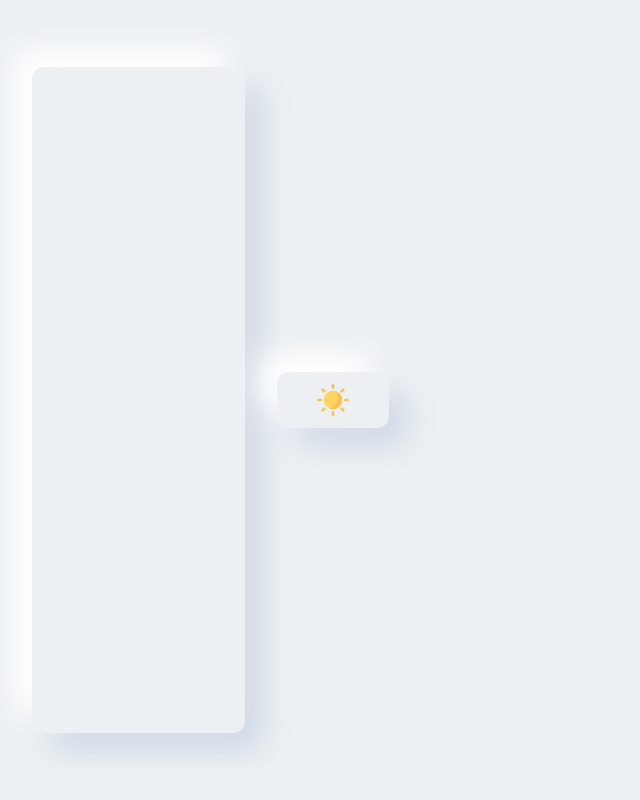
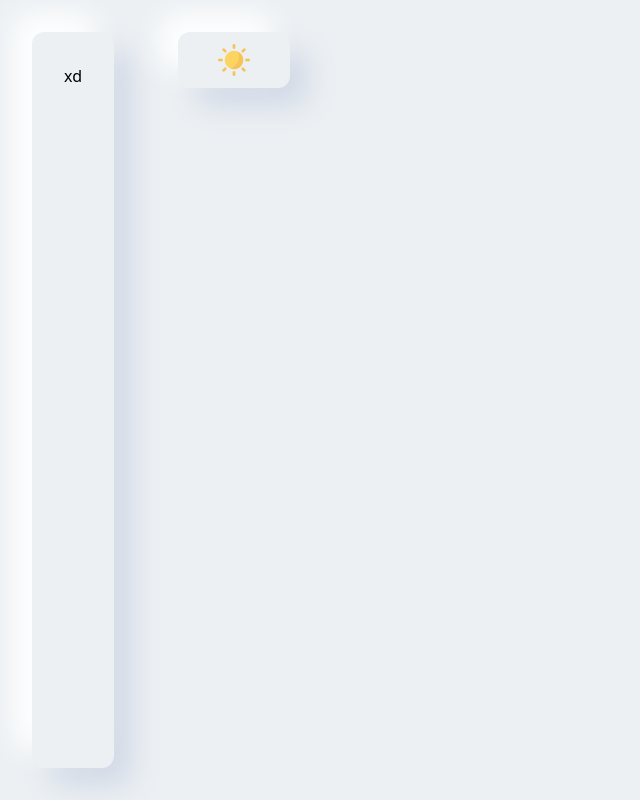
Before and after one commit to MatyD356/neumorphism, a React (Vite) app: page / in a window 1280 px wide. Shown: the whole page, without its empty margins (0-640 px from the left). Built offline with nearby package versions, Linux system fonts and the light colour scheme.

Commit message:
add Img and Surface components

```diff
--- a/src/App.tsx
+++ b/src/App.tsx
@@ -1,3 +1,4 @@
+import Surface from "./components/surface/Surface";
 import ThemeButton from "./components/themeButton/ThemeButton";
 
 export default function App() {
@@ -8,24 +9,11 @@ export default function App() {
     dark:bg-black-nue
     transition-colors
     duration-500
-    flex
-    items-center`
+    flex`
     } >
-      <div className="
-      flex
-      w-1/6
-      h-5/6
-      m-8
-      bg-nue
-      dark:bg-black-nue
-      rounded-xl
-      transition-all
-      shadow-nue
-      hover:shadow-nue-inset
-      dark:shadow-nue-black
-      dark:hover:shadow-nue-black-inset
-      duration-500">
-      </div>
+      <Surface>
+      <div>xd</div>
+      </Surface>
       <ThemeButton />
     </div>
   );
--- a/src/components/button/Button.tsx
+++ b/src/components/button/Button.tsx
@@ -1,8 +1,4 @@
-import { Children, ReactNode } from "react"
-
-type ButtonSize = {
-    sm : 16
-}
+import { ReactNode } from "react"
 
 interface ButtonProps {
     onClick?: () => void
@@ -15,8 +11,9 @@ export default function Button({onClick, children,classes}:ButtonProps){
         <div
             onClick={onClick}
             className={`
+            p-4
+            m-8
             flex
-            p-4
             bg-nue
             dark:bg-black-nue
             rounded-xl
--- /dev/null
+++ b/src/components/img/Img.tsx
@@ -0,0 +1,12 @@
+
+interface ImgProps {
+  h: number
+  w: number
+  src: string
+}
+
+export default function Img({h, w, src}: ImgProps){
+  return (
+    <img className="select-none" height={h} width={w} src={src}/>
+  )
+}
--- /dev/null
+++ b/src/components/surface/Surface.tsx
@@ -0,0 +1,25 @@
+import { ReactNode } from "react";
+
+interface SurfaceProps{
+  children: ReactNode
+}
+
+export default function Surface({children} : SurfaceProps){
+  return (
+    <div className="
+      p-8
+      m-8
+      bg-nue
+      rounded-xl
+      shadow-nue
+      duration-500
+      transition-all
+      dark:bg-black-nue
+      dark:shadow-nue-black
+      hover:shadow-nue-inset
+      dark:hover:shadow-nue-black-inset
+    ">
+        {children}
+    </div>
+  )
+}
--- a/src/components/themeButton/ThemeButton.tsx
+++ b/src/components/themeButton/ThemeButton.tsx
@@ -4,6 +4,7 @@ import moon from '../../assets/icons/moon.png'
 import { motion, Variants } from "framer-motion"
 import { useMemo, useState } from "react"
 import Button from "../button/Button"
+import Img from "../img/Img"
 
 export default function ThemeButton(){
 
@@ -36,12 +37,8 @@ export default function ThemeButton(){
             onAnimationComplete={()=>setDisable(false)}
             className={`absolute top-3 left-10 h-28 flex flex-col justify-between` }
         >
-        <div>
-            <img height={32} width={32} src={sun} />
-        </div>
-        <div>
-            <img height={32} width={32}  src={moon} />
-        </div>
+          <Img h={32} w={32} src={sun} />
+          <Img h={32} w={32} src={moon} />
         </motion.div>
         </Button>
     )
```
